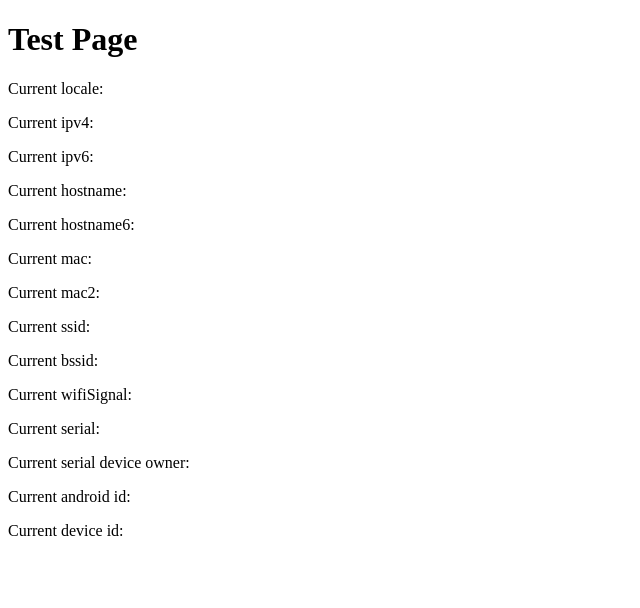
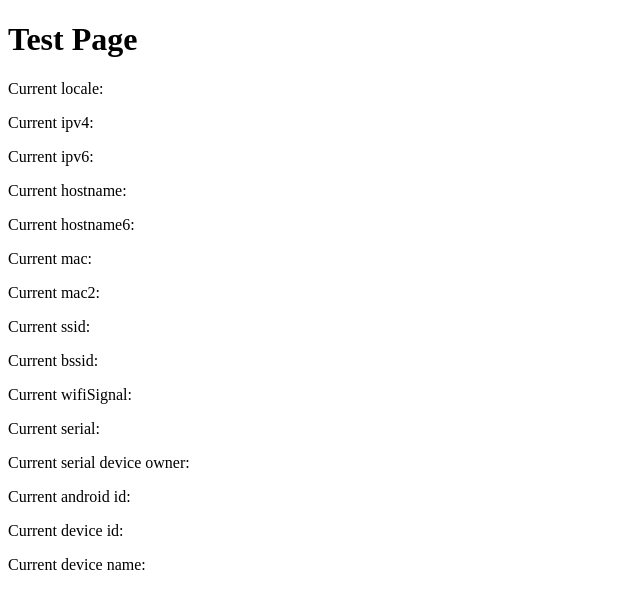
Before and after one commit to v3xlabs/node-fullykiosk, a React (Vite) app: page / in a window 1280 px wide. Shown: the top 608 px of the page, without its empty margins (0-640 px from the left). Built offline with nearby package versions, Linux system fonts and the light colour scheme.

Commit message:
Introduce useDeviceName

```diff
--- /dev/null
+++ b/src/hooks/useDeviceName.ts
@@ -0,0 +1,5 @@
+import { wrapBasicFunction } from '../utils/basic_hook';
+
+// Gets the device name
+// Returns undefined if fully not available
+export const useDeviceName = wrapBasicFunction(() => fully.getDeviceName());
--- a/src/index.ts
+++ b/src/index.ts
@@ -3,6 +3,7 @@
 export * from './hooks/useAndroidId';
 export * from './hooks/useCurrentLocale';
 export * from './hooks/useDeviceId';
+export * from './hooks/useDeviceName';
 export * from './hooks/useHostname';
 export * from './hooks/useIpv4Address';
 export * from './hooks/useIpv6Address';
--- a/test/App.tsx
+++ b/test/App.tsx
@@ -4,6 +4,7 @@ import {
     useAndroidId,
     useCurrentLocale,
     useDeviceId,
+    useDeviceName,
     useHostname,
     useHostname6,
     useIpv4Address,
@@ -31,6 +32,7 @@ export const App: FC = () => {
     const serial_device = useSerialNumberDeviceOwner();
     const android_id = useAndroidId();
     const device_id = useDeviceId();
+    const device_name = useDeviceName();
 
     return (
         <div>
@@ -49,6 +51,7 @@ export const App: FC = () => {
             <p>Current serial device owner: {serial_device}</p>
             <p>Current android id: {android_id}</p>
             <p>Current device id: {device_id}</p>
+            <p>Current device name: {device_name}</p>
         </div>
     );
 };
```
